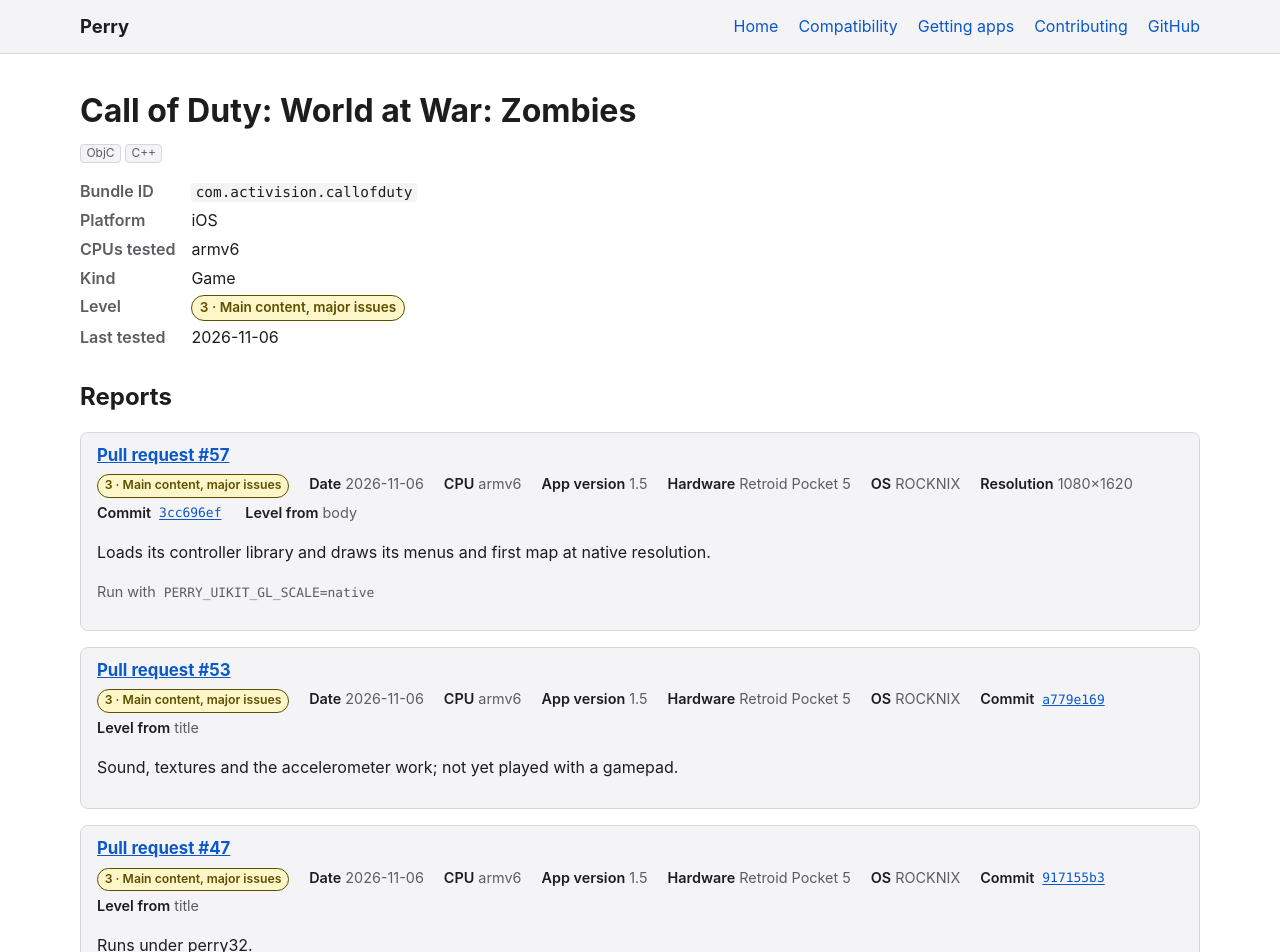
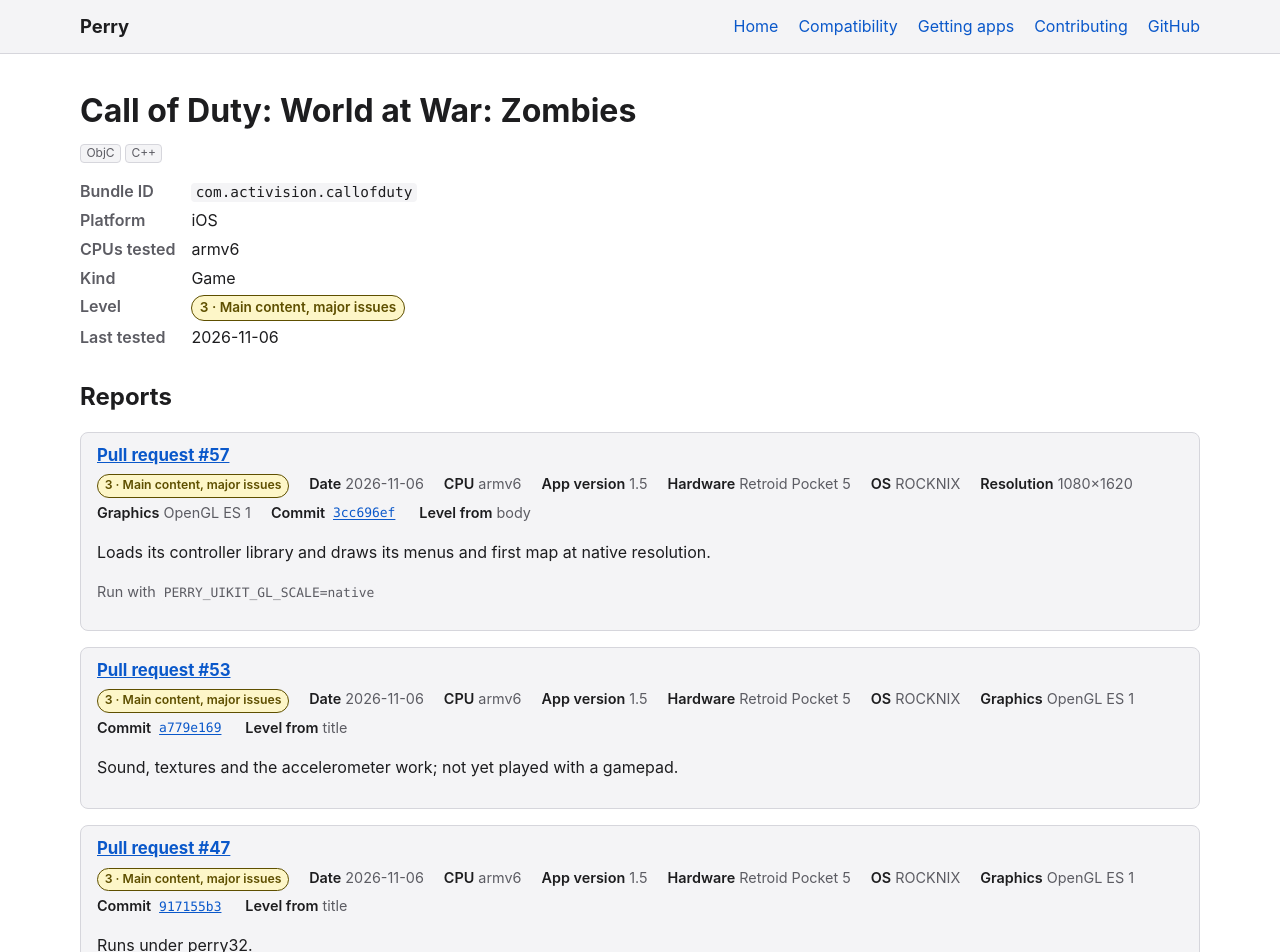
Before and after one commit to MillerTechnologyPeru/Perry, a Jekyll site: the page built from docs/_apps/ios/com.activision.callofduty.md, in a window 1280 px wide. Shown: the top 952 px of the page. Built offline with Jekyll 4.4.1, drawn with Linux system fonts in a browser that asks for light colours; grey boxes are pictures that could not be loaded.

Commit message:
Add the graphics API Call of Duty: World at War: Zombies's reports drew with

```diff
--- a/docs/_apps/ios/com.activision.callofduty.md
+++ b/docs/_apps/ios/com.activision.callofduty.md
@@ -13,6 +13,7 @@ reports:
     app_version: "1.5"
     hardware: Retroid Pocket 5
     os: ROCKNIX
+    graphics: OpenGL ES 1
     level: 3
     source: title
     notes: Runs under perry32.
@@ -27,6 +28,7 @@ reports:
     app_version: "1.5"
     hardware: Retroid Pocket 5
     os: ROCKNIX
+    graphics: OpenGL ES 1
     level: 3
     source: title
     notes: Sound, textures and the accelerometer work; not yet played with a gamepad.
@@ -41,6 +43,7 @@ reports:
     resolution: "1080x1620"
     env:
       - "PERRY_UIKIT_GL_SCALE=native"
+    graphics: OpenGL ES 1
     level: 3
     source: body
     notes: Loads its controller library and draws its menus and first map at native resolution.
```
